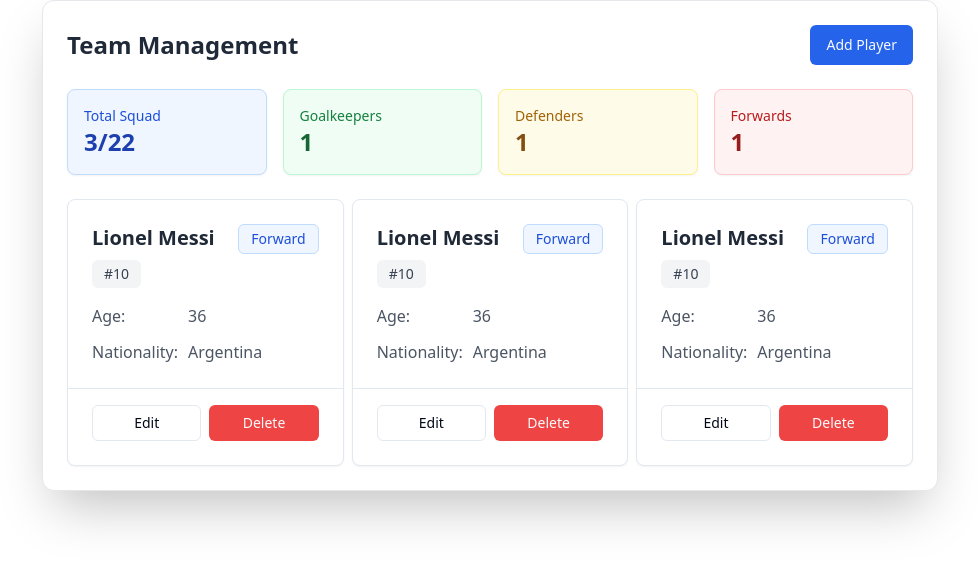
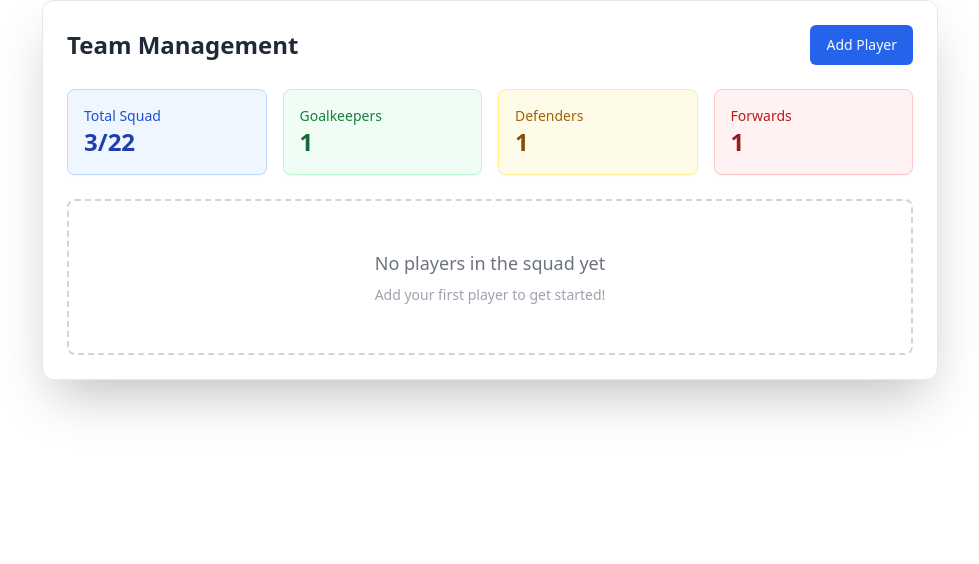
Before and after one commit to Saheel-Mahzz/Football-Team-Management, a React (Vite) app: page / in a window 1280 px wide. Shown: the top 564 px of the page, without its empty margins (150-1129 px from the left). Built offline with nearby package versions, Linux system fonts and the light colour scheme.

Commit message:
feat: added fucntionality to add players

```diff
--- a/src/pages/team/components/TeamCard.tsx
+++ b/src/pages/team/components/TeamCard.tsx
@@ -4,7 +4,6 @@
 import { Player } from "@/types/players";
 
 const TeamCard = ({players}:{players:Player[]}) => {
-  // Static data for ONE player
 
 
   return (
--- a/src/pages/team/components/TeamForm.tsx
+++ b/src/pages/team/components/TeamForm.tsx
@@ -16,7 +16,8 @@
   onCancel?: () => void;
 }
 
-const TeamForm = ({ initialData, onSubmit, onCancel }: PlayerFormProps) => {
+const TeamForm = ({  onCancel,onSubmit }: PlayerFormProps) => {
+  // const {addPlayer} = useTeamManagement()
   const form = useForm<PlayerFormData>({
     resolver: zodResolver(playerSchema),
     defaultValues: {
--- a/src/pages/team/components/TeamGrid.tsx
+++ b/src/pages/team/components/TeamGrid.tsx
@@ -1,47 +1,12 @@
+import { Player } from "@/types/players"
 import TeamCard from "./TeamCard"
 
-  export const players = [{
-    id: 1,
-    name: "Lionel Messi",
-    position: "Forward",
-    jerseyNumber: 10,
-    age: 36,
-    avatarUrl: "",
-    nationality: "Argentina"
-  },
-  {
-    id: 2,
-    name: "Lionel Messi",
-    position: "Forward",
-    jerseyNumber: 10,
-    age: 36,
-    avatarUrl: "",
-    nationality: "Argentina"
-  },
-  {
-    id: 3,
-    name: "Lionel Messi",
-    position: "Forward",
-    jerseyNumber: 10,
-    age: 36,
-    avatarUrl: "",
-    nationality: "Argentina"
-  },
-]
-
-export const player =  {
-    id: 3,
-    name: "Lionel Messi",
-    position: "GK",
-    jerseyNumber: 10,
-    age: 36,
-    avatarUrl: "",
-    nationality: "Argentina"
-  }
 // const players =[]
 
 
-export default function TeamGrid() {
+export default function TeamGrid({players}:{players:Player[]}) {
+
+  console.log('total players',players)
   if(players.length === 0){
     return(
             <div className="text-center py-12 border-2 border-dashed border-gray-300 rounded-lg">
--- a/src/pages/team/components/TeamHeader.tsx
+++ b/src/pages/team/components/TeamHeader.tsx
@@ -1,39 +1,10 @@
 import { Button } from '@/components/ui/button'
 import { Card } from '@/components/ui/card'
 import { Dialog, DialogContent, DialogTrigger } from '@/components/ui/dialog'
-import { useToast } from '@/hooks/use-toast'
-import { validateSquadLimit } from '../utils/teamRules'
 import TeamForm from './TeamForm'
-import { players } from './TeamGrid'
 
-export default function TeamHeader() {
-    const {toast} = useToast()
-    const handleAddPlayer = ()=>{
-        console.log('handleadd player')
-        if(validateSquadLimit(players)){
-          toast({
-        title: "Squad Full",
-        description: "Maximum 22 players reached",
-        variant: "destructive"
-      });
-      return
-        }
+export default function TeamHeader({addPlayer}) {
 
-        if(validateJerseyNumber(players,10)){
-            toast({
-                title:'Jersey taken',
-                variant:'destructive'
-            })
-        }
-
-        // const positiionError = validatePositionMinimums(players,player)
-        // if(positiionError){
-        //           toast({
-        //         title:positiionError,
-        //         variant:'destructive'
-        //     })
-        // }
-    }
   return (
     <>
      <div className="flex justify-between items-center mb-6">
@@ -45,7 +16,7 @@
     </Button>
     </DialogTrigger>
     <DialogContent>
-        <TeamForm onSubmit={handleAddPlayer}/>
+        <TeamForm onSubmit={addPlayer} />
     </DialogContent>
     </Dialog>
   </div>
--- /dev/null
+++ b/src/pages/team/hooks/useTeamManagement.tsx
@@ -0,0 +1,30 @@
+import { useToast } from '@/hooks/use-toast'
+import { Player } from '@/types/players'
+import { useEffect, useState } from 'react'
+import { validateSquadLimit } from '../utils/teamRules'
+
+export default function useTeamManagement() {
+  const [players,setPlayers] = useState<Player[]>([])
+  const {toast} = useToast()
+
+  const addPlayer =(player:Player)=>{
+if(validateSquadLimit(players)){
+toast({
+    title:'Squad full!',
+    description:'Max number reached!'
+})
+return
+
+}
+setPlayers(prev =>[...prev,player])
+console.log('successfully created',players)
+  }
+  useEffect(() => {
+  console.log('Players updated:', players);
+}, [players]);
+
+  return {
+    addPlayer,
+    players
+  }
+}
--- a/src/pages/team/index.tsx
+++ b/src/pages/team/index.tsx
@@ -1,11 +1,13 @@
 import TeamGrid from "./components/TeamGrid";
 import TeamHeader from "./components/TeamHeader";
+import useTeamManagement from "./hooks/useTeamManagement";
 
 export default function Team() {
+  const {players,addPlayer} = useTeamManagement()
   return (
 <div className="flex flex-col w-full max-w-4xl mx-auto bg-white rounded-xl shadow-2xl border border-gray-200 p-6">
-<TeamHeader/>
-  <TeamGrid />
+<TeamHeader addPlayer={addPlayer}/>
+  <TeamGrid players={players}/>
 </div>
   )
 }
--- a/src/types/players.ts
+++ b/src/types/players.ts
@@ -1,7 +1,7 @@
 export type Position = 'GK' | 'DEF' | 'MID' | 'FWD'
 
 export interface Player{
-    id:number,
+    // id:number,
     name:string,
     position:Position,
     jerseyNumber:number,
```
